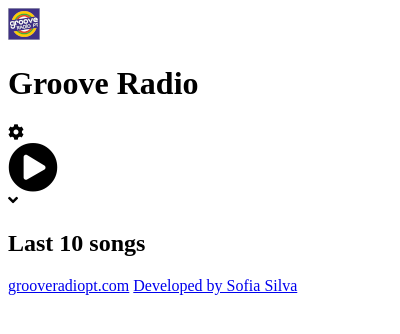
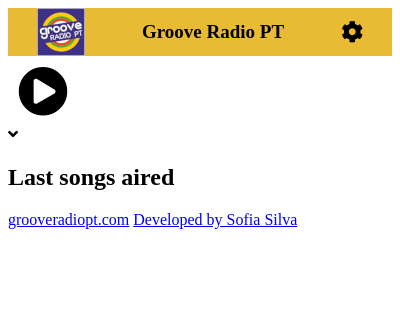
Before and after one commit to sofiabsilva/radio-chrome-extension, a browser extension: page popup.html in a window 400 px wide. Drawn offline with Linux system fonts and the light colour scheme.

Commit message:
header styling

```diff
--- a/popup.html
+++ b/popup.html
@@ -6,23 +6,26 @@
   </head>
   <body>
     <header>
-      <img src="/images/grooveradio32.png" alt="Groove radio PT logo">
-      <h1>Groove Radio</h1>
+      <img class="logo" src="/images/grooveradio48.png" alt="Groove radio PT logo">
+      <h1 class="title">Groove Radio PT</h1>
       <i class="fas fa-cog"></i>
     </header>
     <main>
       <i class="player fas fa-play-circle"></i>
+      <div id="songInfo">
+      </div>
+      <div class="drawer">
+      <i class="fas fa-angle-down"></i>
+      <h2>Last songs aired</h2>
+      </div>
+      <ul class="songsList">
+      </ul>
     </main>
-    <div class="drawer">
-      <i class="fas fa-angle-down"></i>
-      <h2>Last 10 songs</h2>
-    </div>
-    <ul class="songsList">
-    </ul>
     <footer>
       <a href="https://grooveradiopt.com/">grooveradiopt.com</a>
       <a href="https://github.com/sofiabsilva/">Developed by Sofia Silva</a>
     </footer>
   </body>
   <script src="popup.js"></script>
+  <script src="jquery.js"></script>
 </html>
--- a/styles.css
+++ b/styles.css
@@ -1,3 +1,21 @@
+.title {
+  font-size: 19px;
+}
 .player {
   font-size: 50px;
+  padding: 10px;
 }
+header {
+  display: flex;
+  align-items: center;
+  flex-wrap: nowrap;
+  min-width: 260px;
+  justify-content: space-around;
+  background-color: #e9bb35;
+}
+.logo {
+  max-width: 100%;
+}
+.fa-cog {
+  font-size: 22px;
+}
```
